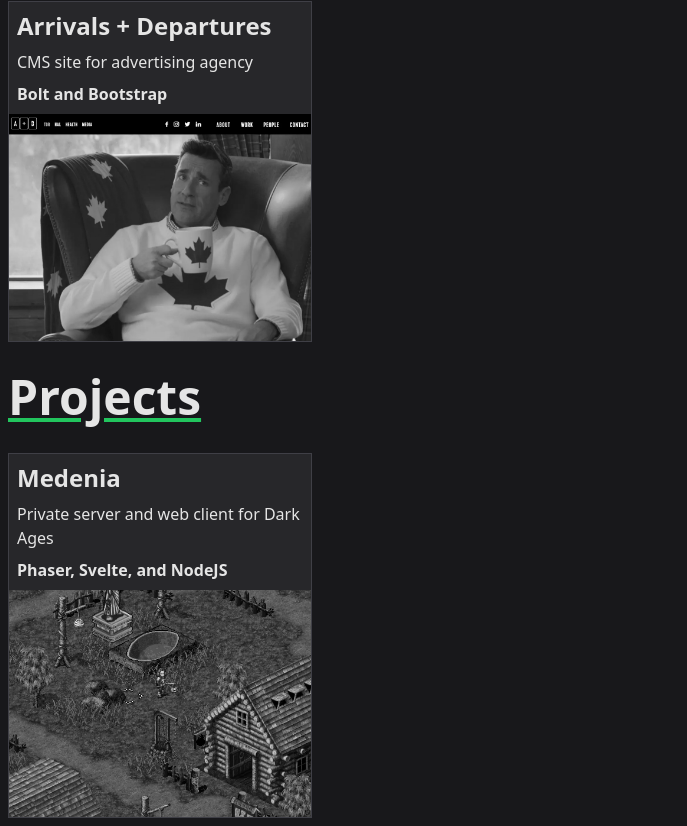
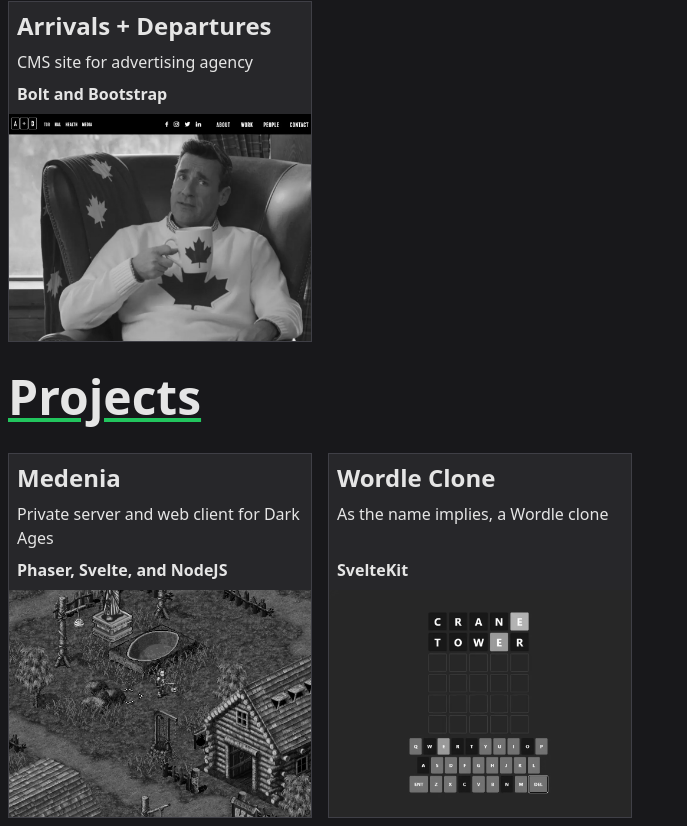
Before and after one commit to stevenwithaph/portfolio, a SvelteKit app: page / in a window 1280 px wide. Shown: the part 1456-2282 px from the top of the page, without its empty margins (0-687 px from the left). Built offline with nearby package versions, Linux system fonts and the light colour scheme.

Commit message:
Added wordle

```diff
--- a/src/routes/+page.svelte
+++ b/src/routes/+page.svelte
@@ -100,5 +100,13 @@
 			alt={'Medenia Showcase'}
 			links={[{ url: 'https://github.com/stevenwithaph/medenia', icon: 'github' }]}
 		/>
+		<Project
+			title={'Wordle Clone'}
+			image={'wordle-banner.webp'}
+			description={'As the name implies, a Wordle clone'}
+			technologies={'SvelteKit'}
+			alt={'Wordle Showcase'}
+			links={[{ url: 'https://not-another-wordle-clone.vercel.app', icon: 'github' }]}
+		/>
 	</ProjectList>
 </main>
```
Also changed, not shown: static/wordle-banner.webp (added).
